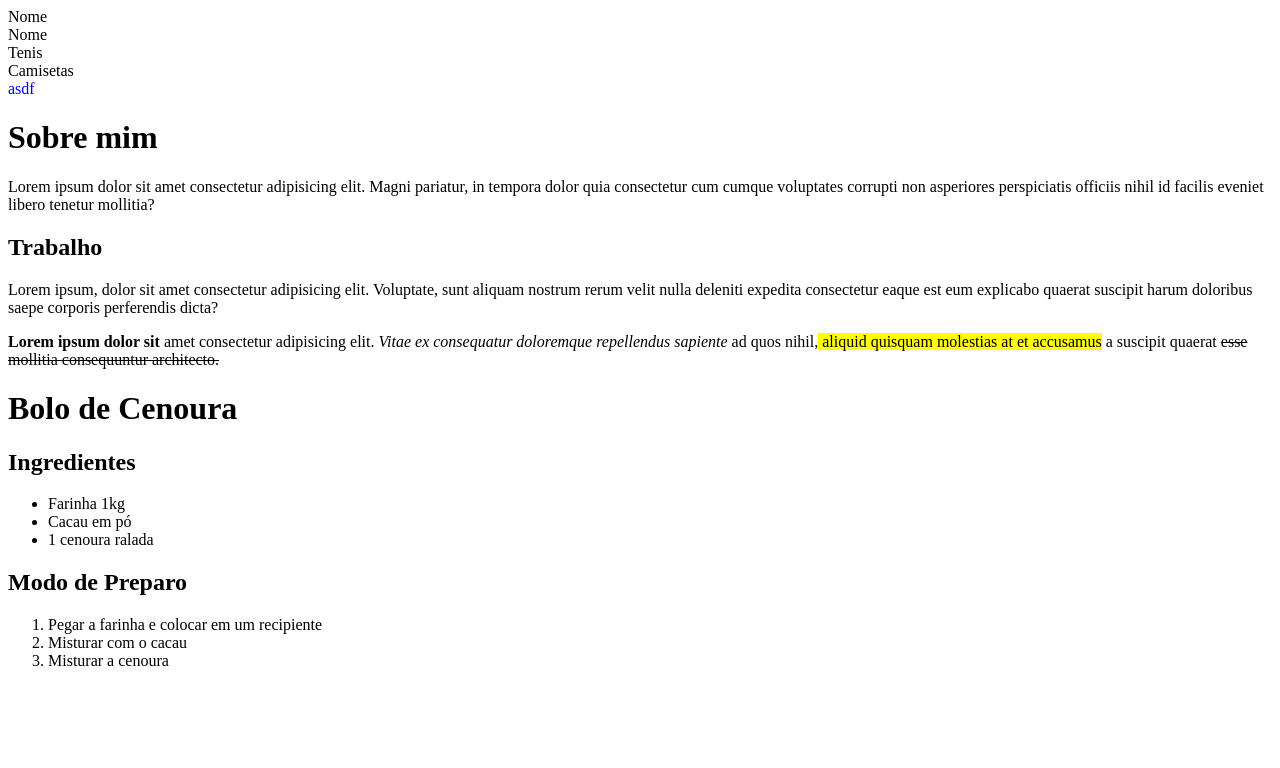
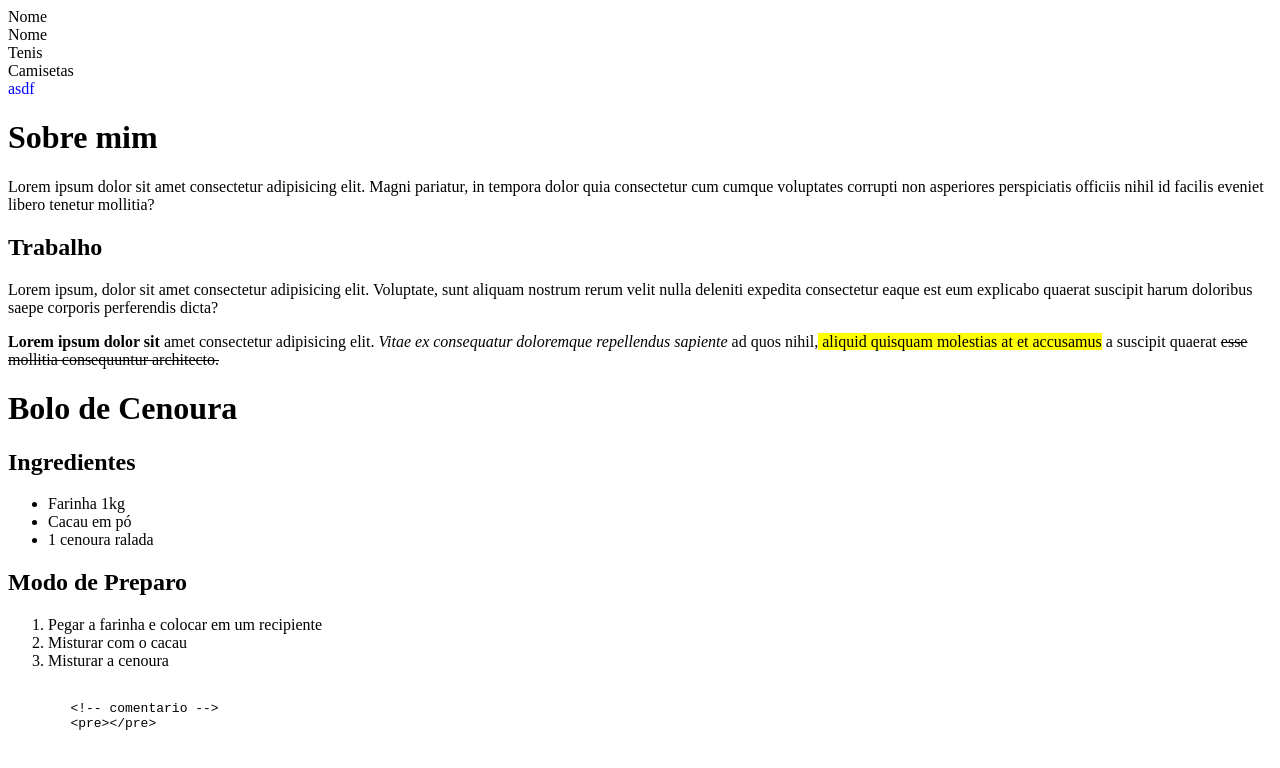
Before and after one commit to pedro-almeida97/Introducao-HTML, a plain HTML site: page index.html in a window 1280 px wide. Drawn offline with Linux system fonts and the light colour scheme.

Commit message:
representação de código de computador

```diff
--- a/index.html
+++ b/index.html
@@ -62,5 +62,13 @@
       <li>Misturar com o cacau</li>
       <li>Misturar a cenoura</li>
     </ol>
+
+    <!-- Representação de código de computador -->
+    <pre>
+      <code>
+        &lt;!-- comentario --&gt;
+        &lt;pre>&lt;/pre>
+      </code>
+     </pre>
   </body>
 </html>
```
